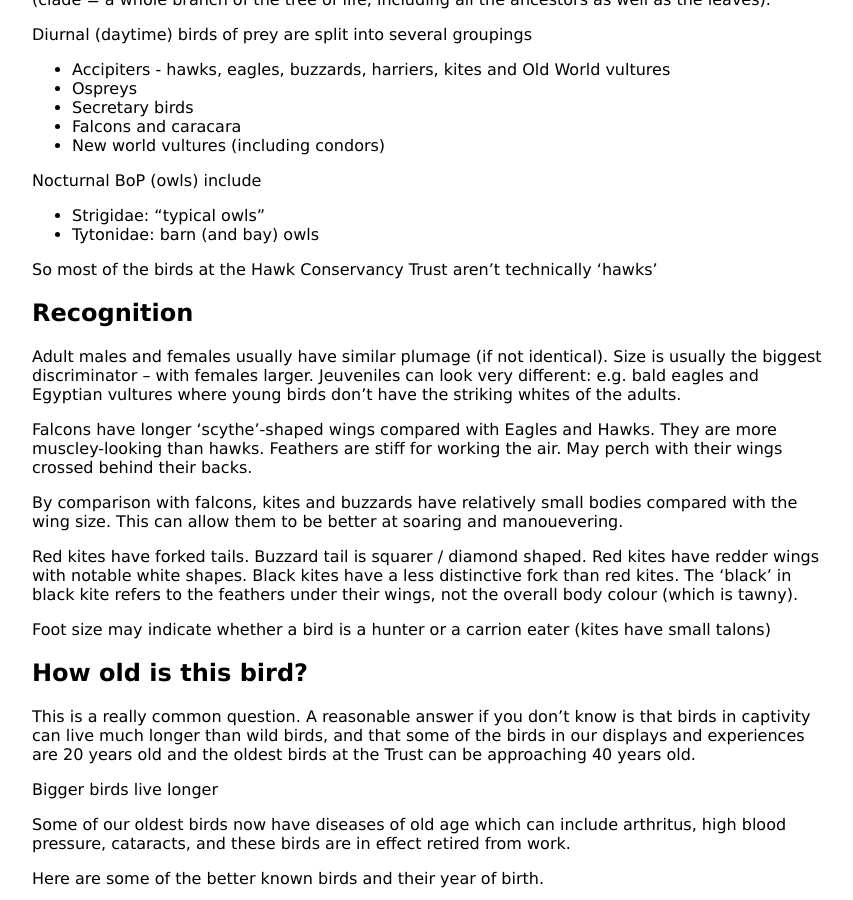
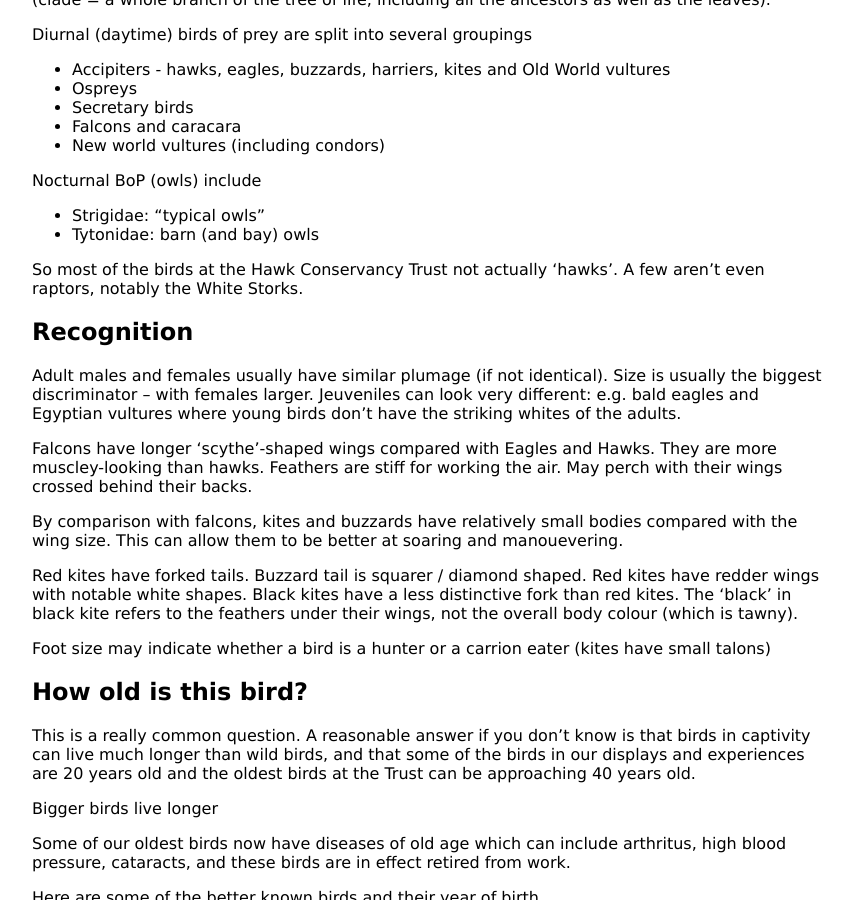
Before and after one commit to KineticLensman/KineticLensman.github.io, a Jekyll site: the page built from _posts/2021-07-26-birds.md, in a window 1280 px wide and 900 px high, scrolled down 1184 px. Shown: the whole window, without its empty margins (208-1061 px from the left). Built offline with Jekyll 4.4.1, drawn with Linux system fonts in a browser that asks for light colours.

Commit message:
Storks aren't raptors

```diff
--- a/_posts/2021-07-26-birds.md
+++ b/_posts/2021-07-26-birds.md
@@ -59,7 +59,7 @@ Nocturnal BoP (owls) include
 * Strigidae: "typical owls"
 * Tytonidae: barn (and bay) owls
 
-So most of the birds at the Hawk Conservancy Trust aren't technically 'hawks'
+So most of the birds at the Hawk Conservancy Trust not actually 'hawks'. A few aren't even raptors, notably the White Storks.
 
 ## Recognition
 
```
